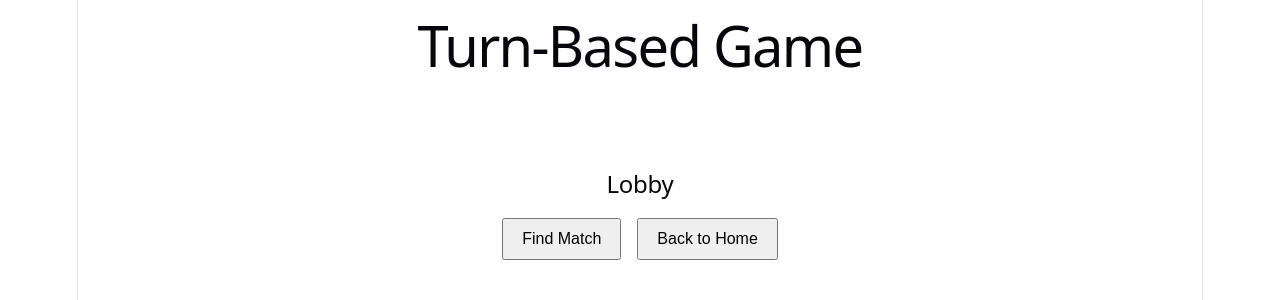
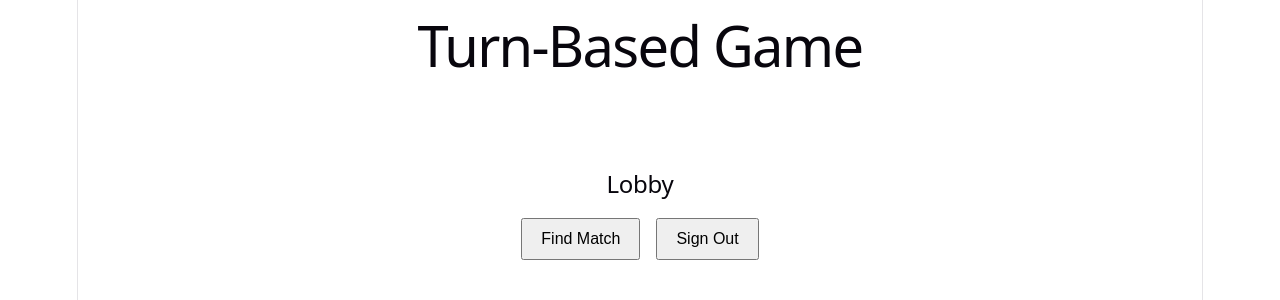
Before and after one commit to MnaboDe/turn-based-game, a React app in the folder frontend/: page / in a window 1280 px wide. Both pictures are taken after a click on the button "Sign In". Shown: the top 300 px of the page. Built offline with nearby package versions, Linux system fonts and the light colour scheme; the HTML template or start-up script is replaced by a standard one.

Commit message:
Add sign out action in lobby

```diff
--- a/frontend/src/api/auth.js
+++ b/frontend/src/api/auth.js
@@ -5,3 +5,7 @@ export function signIn() {
 export function signUp() {
   return Promise.resolve({ username: "demo-user" });
 }
+
+export function signOut() {
+  return Promise.resolve();
+}
--- a/frontend/src/screens/Lobby.jsx
+++ b/frontend/src/screens/Lobby.jsx
@@ -1,4 +1,5 @@
 import { useState } from "react";
+import { signOut } from "../api/auth";
 import "./Lobby.css";
 
 function Lobby({ onFindMatch, onBackToHome }) {
@@ -13,6 +14,11 @@ function Lobby({ onFindMatch, onBackToHome }) {
     }, 2000);
   };
 
+  const handleSignOut = async () => {
+    await signOut();
+    onBackToHome();
+  };
+
   return (
     <div className="lobby-container">
       <h2>Lobby</h2>
@@ -20,7 +26,7 @@ function Lobby({ onFindMatch, onBackToHome }) {
       {!searching && (
         <div className="lobby-actions">
           <button onClick={handleFindMatch}>Find Match</button>
-          <button onClick={onBackToHome}>Back to Home</button>
+          <button onClick={handleSignOut}>Sign Out</button>
         </div>
       )}
 
```
Also changed, not shown: frontend/src/App.jsx (+6 -8 lines).
